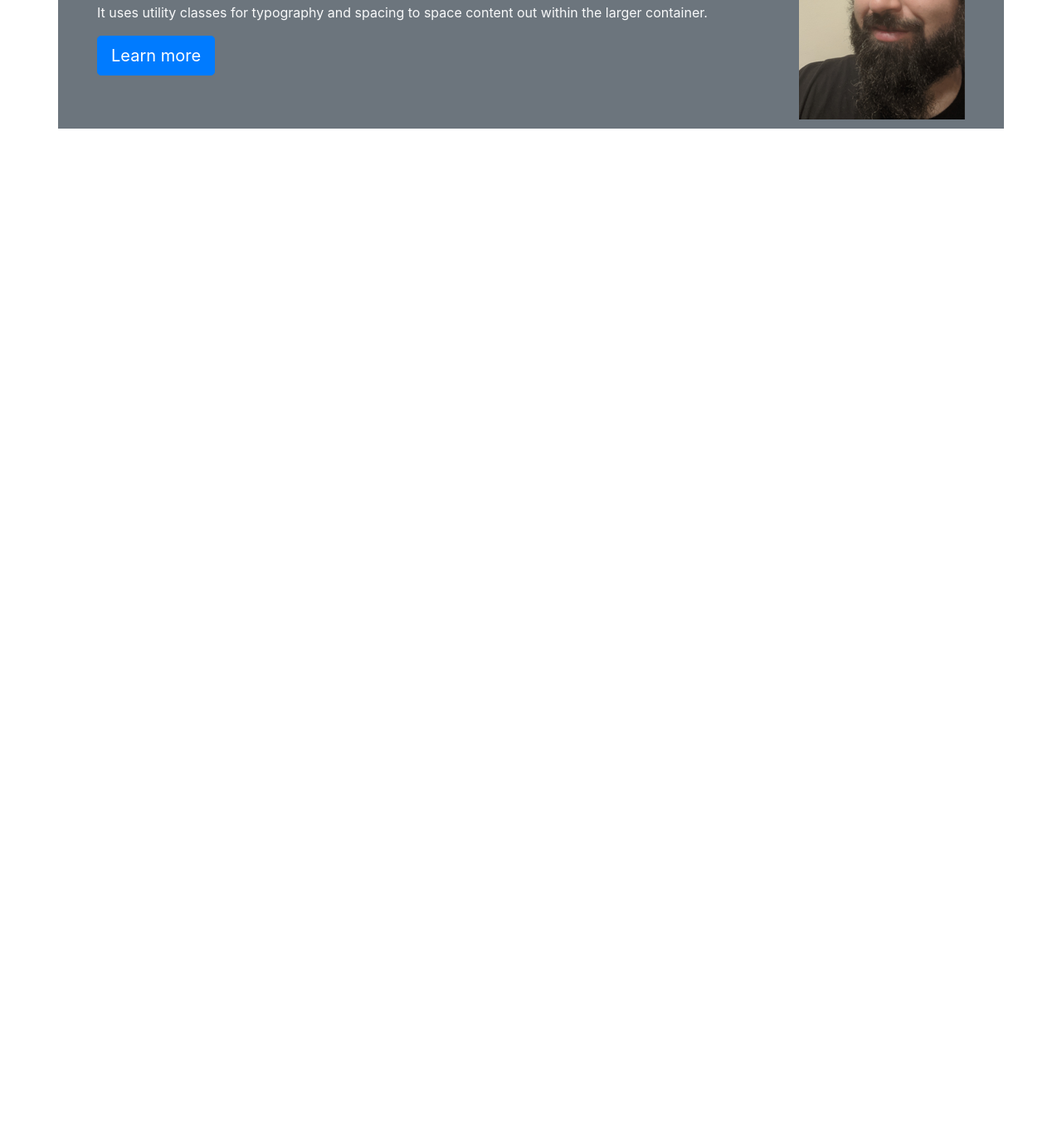
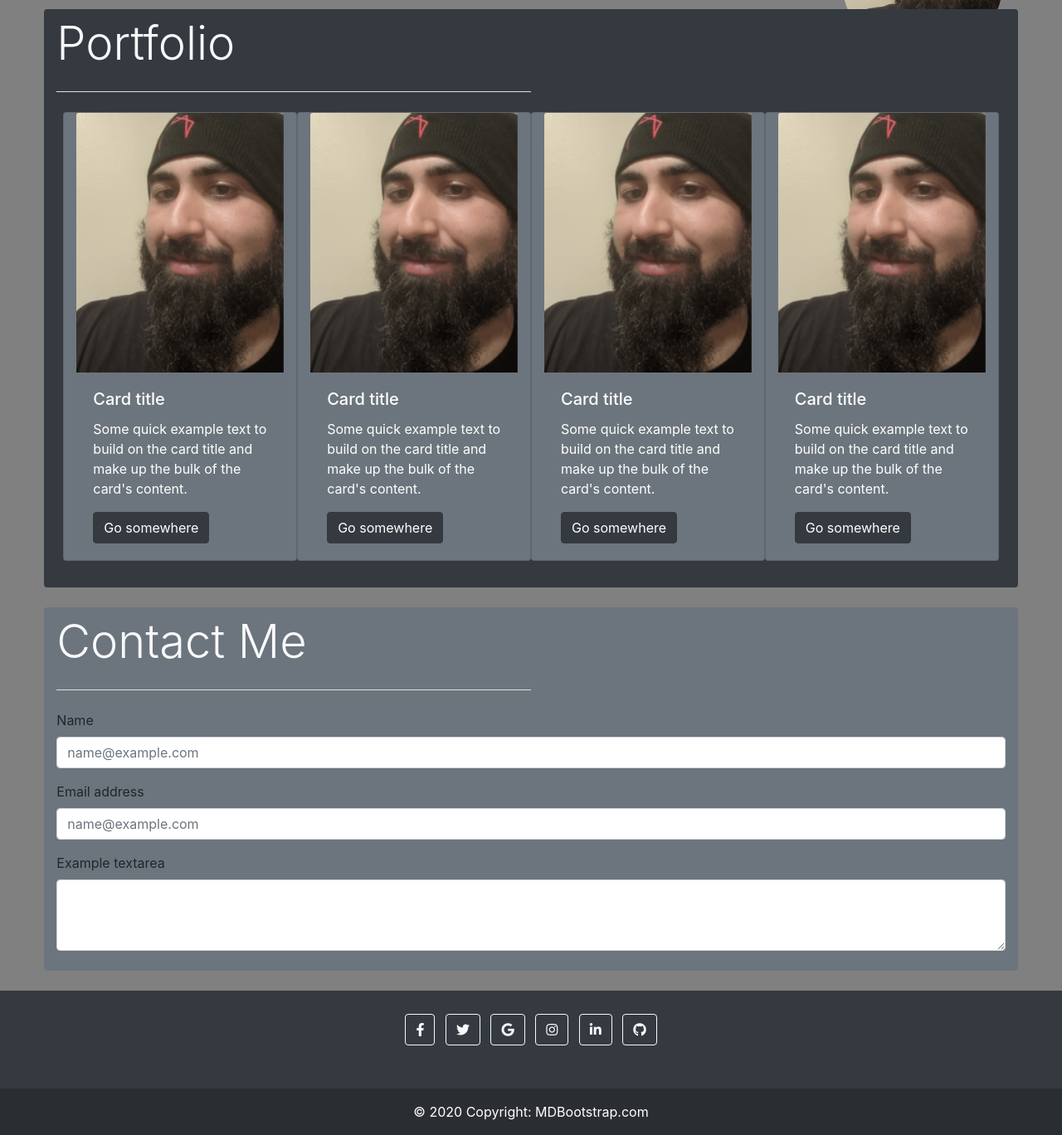
Before and after one commit to aabazary/AkonPortfolio2, a plain HTML site: page index.html in a window 1280 px wide. Shown: the part 301-1669 px from the top of the page at 83% size. Before the commit the page ends 800 px from the top, so only its background shows below. Drawn offline with nearby package versions, Linux system fonts and the light colour scheme.

Commit message:
created basic layout of the site, need to fill in with context

```diff
--- a/assets/css/style.css
+++ b/assets/css/style.css
@@ -0,0 +1,6 @@
+body{
+    background-color: grey;
+}
+#profileImg{
+    margin-top: -70px;
+}
--- a/index.html
+++ b/index.html
@@ -9,7 +9,9 @@
     <!-- Bootstrap CSS -->
     <link rel="stylesheet" href="https://maxcdn.bootstrapcdn.com/bootstrap/4.0.0/css/bootstrap.min.css"
         integrity="sha384-Gn5384xqQ1aoWXA+058RXPxPg6fy4IWvTNh0E263XmFcJlSAwiGgFAW/dAiS6JXm" crossorigin="anonymous">
-
+    <link rel="stylesheet" href="https://pro.fontawesome.com/releases/v5.10.0/css/all.css"
+        integrity="sha384-AYmEC3Yw5cVb3ZcuHtOA93w35dYTsvhLPVnYs9eStHfGJvOvKxVfELGroGkvsg+p" crossorigin="anonymous" />
+    <link rel="stylesheet" href="./assets/css/style.css">
     <title>Hello, world!</title>
 </head>
 <nav class="navbar navbar-expand-lg navbar-dark bg-dark">
@@ -37,16 +39,113 @@
 </nav>
 
 <body class="">
-    <div class="container bg-secondary mx-auto">
-    <div class="jumbotron bg-secondary text-light">
-        <h1 class="display-4">About Me</h1>
-        <img class="float-right"src="./assets/images/personal pic.png" alt="">
-        <p class="lead">This is a simple hero unit, a simple jumbotron-style component for calling extra attention to featured content or information.</p>
-        <hr class="my-4">
-        <p>It uses utility classes for typography and spacing to space content out within the larger container.</p>
-        <a class="btn btn-primary btn-lg" href="#" role="button">Learn more</a>
+    <div class="container bg-secondary rounded mx-auto my-4 col-12 col-md-11 py-2">
+        <h1 class="display-4 text-light">About Me</h1>
+        <hr class="my-4 w-50 bg-light ml-0">
+        <div><img class="float-right rounded-circle " id="profileImg" src="./assets/images/personal pic.png" alt="">
+            <p class="lead">This is a simple hero unit, a simple jumbotron-style component for calling extra attention
+                to featured content or information.</p>
         </div>
     </div>
+    <div class="container bg-dark rounded mx-auto w-90 mb-4 col-12 col-md-11 py-2">
+        <h1 class="display-4 text-light">Portfolio</h1>
+        <hr class="my-4 w-50 bg-light ml-0">
+        <div class="row m-2">
+            <div class="card text-white bg-secondary mb-3 col-md-4 col-lg-3 col-sm-6 w-90" style="">
+                <img class="card-img-top" src="./assets/images/personal pic.png" alt="Card image cap">
+                <div class="card-body">
+                    <h5 class="card-title">Card title</h5>
+                    <p class="card-text">Some quick example text to build on the card title and make up the bulk of the
+                        card's content.</p>
+                    <a href="#" class="btn btn-dark">Go somewhere</a>
+                </div>
+            </div>
+            <div class="card text-white bg-secondary mb-3 col-md-4 col-lg-3 col-sm-6 w-90" style="">
+                <img class="card-img-top" src="./assets/images/personal pic.png" alt="Card image cap">
+                <div class="card-body">
+                    <h5 class="card-title">Card title</h5>
+                    <p class="card-text">Some quick example text to build on the card title and make up the bulk of the
+                        card's content.</p>
+                    <a href="#" class="btn btn-dark">Go somewhere</a>
+                </div>
+            </div>
+            <div class="card text-white bg-secondary mb-3 col-md-4 col-lg-3 col-sm-6 w-90" style="">
+                <img class="card-img-top" src="./assets/images/personal pic.png" alt="Card image cap">
+                <div class="card-body">
+                    <h5 class="card-title">Card title</h5>
+                    <p class="card-text">Some quick example text to build on the card title and make up the bulk of the
+                        card's content.</p>
+                    <a href="#" class="btn btn-dark">Go somewhere</a>
+                </div>
+            </div>
+            <div class="card text-white bg-secondary mb-3 col-md-4 col-lg-3 col-sm-6 w-90" style="">
+                <img class="card-img-top" src="./assets/images/personal pic.png" alt="Card image cap">
+                <div class="card-body">
+                    <h5 class="card-title">Card title</h5>
+                    <p class="card-text">Some quick example text to build on the card title and make up the bulk of the
+                        card's content.</p>
+                    <a href="#" class="btn btn-dark">Go somewhere</a>
+                </div>
+            </div>
+        </div>
+    </div>
+    <div class="container bg-secondary rounded mx-auto my-4 col-12 col-md-11 py-2">
+        <h1 class="display-4 text-light">Contact Me</h1>
+        <hr class="my-4 w-50 bg-light ml-0">
+        <form>
+            <div class="form-group">
+                <label for="exampleFormControlInput1">Name</label>
+                <input type="text" class="form-control" id="exampleFormControlInput1" placeholder="name@example.com">
+            </div>
+            <div class="form-group">
+                <label for="exampleFormControlInput2">Email address</label>
+                <input type="email" class="form-control" id="exampleFormControlInput2" placeholder="name@example.com">
+            </div>
+            <div class="form-group">
+                <label for="exampleFormControlTextarea1">Example textarea</label>
+                <textarea class="form-control" id="exampleFormControlTextarea1" rows="3"></textarea>
+            </div>
+        </form>
+    </div>
+</body>
+<footer class="bg-dark text-center text-white">
+    <!-- Grid container -->
+    <div class="container p-4 pb-0">
+        <!-- Section: Social media -->
+        <section class="mb-4">
+            <!-- Facebook -->
+            <a class="btn btn-outline-light btn-floating m-1" href="#!" role="button"><i
+                    class="fab fa-facebook-f"></i></a>
+
+            <!-- Twitter -->
+            <a class="btn btn-outline-light btn-floating m-1" href="#!" role="button"><i class="fab fa-twitter"></i></a>
+
+            <!-- Google -->
+            <a class="btn btn-outline-light btn-floating m-1" href="#!" role="button"><i class="fab fa-google"></i></a>
+
+            <!-- Instagram -->
+            <a class="btn btn-outline-light btn-floating m-1" href="#!" role="button"><i
+                    class="fab fa-instagram"></i></a>
+
+            <!-- Linkedin -->
+            <a class="btn btn-outline-light btn-floating m-1" href="#!" role="button"><i
+                    class="fab fa-linkedin-in"></i></a>
+
+            <!-- Github -->
+            <a class="btn btn-outline-light btn-floating m-1" href="#!" role="button"><i class="fab fa-github"></i></a>
+        </section>
+        <!-- Section: Social media -->
+    </div>
+    <!-- Grid container -->
+
+    <!-- Copyright -->
+    <div class="text-center p-3" style="background-color: rgba(0, 0, 0, 0.2);">
+        © 2020 Copyright:
+        <a class="text-white" href="https://mdbootstrap.com/">MDBootstrap.com</a>
+    </div>
+    <!-- Copyright -->
+</footer>
+
 
 <!-- Optional JavaScript -->
 <!-- jQuery first, then Popper.js, then Bootstrap JS -->
@@ -59,6 +158,8 @@
 <script src="https://maxcdn.bootstrapcdn.com/bootstrap/4.0.0/js/bootstrap.min.js"
     integrity="sha384-JZR6Spejh4U02d8jOt6vLEHfe/JQGiRRSQQxSfFWpi1MquVdAyjUar5+76PVCmYl" crossorigin="anonymous">
 </script>
-</body>
+
+
+
 
 </html>
```
Lines whose indentation alone changed are shown as unchanged.
